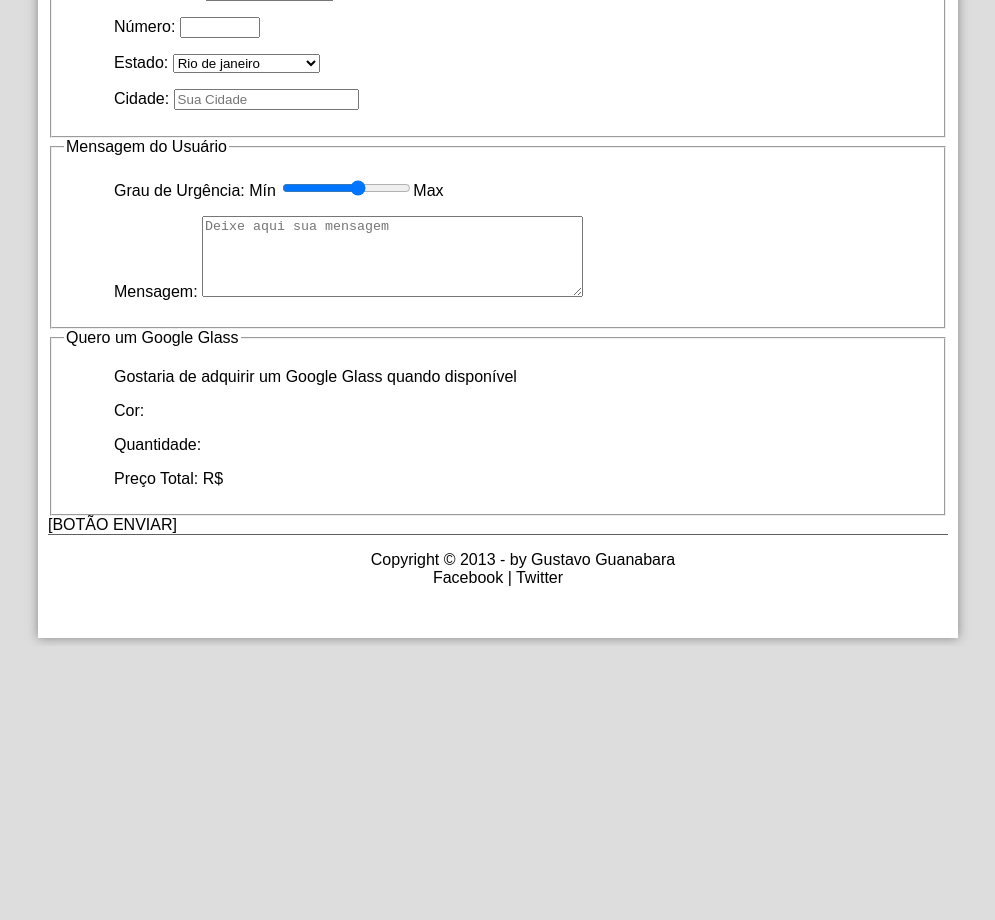
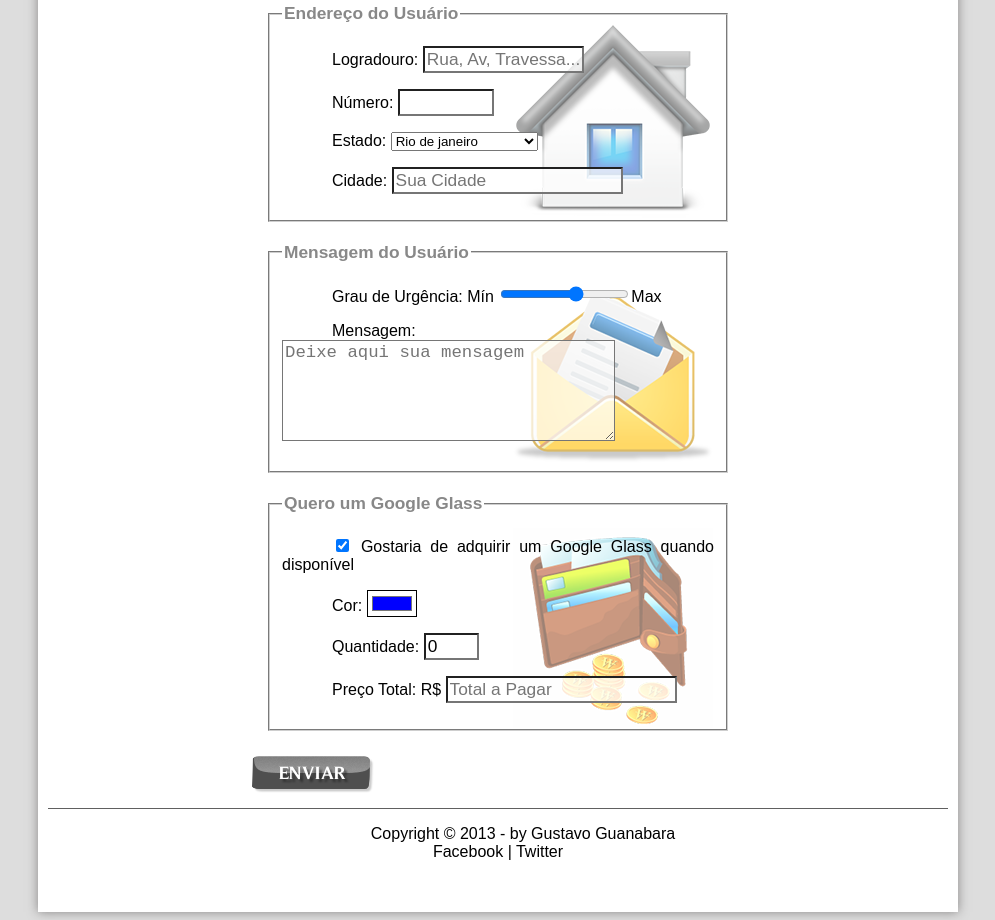
Before and after one commit to NathanaKiw/Site-Googleglass, a plain HTML site: page fale-conosco.html in a window 1280 px wide. Shown: the part 672-1592 px from the top of the page, without its empty margins (142-1137 px from the left). Before the commit the page ends 1318 px from the top, so only its background shows below. Drawn offline with Linux system fonts and the light colour scheme.

Commit message:
JS formulários

```diff
--- a/_css/estilo.css
+++ b/_css/estilo.css
@@ -203,6 +203,13 @@ aside#lateral h2 {
   color: #ffffff;
   padding: 5px;
 }
+video#video-1 {
+  width: 490px;
+  margin-left: 5px;
+}
+video#video-2 {
+  width: 365px;
+}
 footer#rodape {
   clear: both;
   border-top: 1px solid #606060;
--- a/_css/form.css
+++ b/_css/form.css
@@ -0,0 +1,41 @@
+@charset "UTF-8";
+form {
+  width: 500px;
+  margin: auto;
+}
+input,
+textarea {
+  font: sans-serif;
+  font-weight: normal;
+  font-size: 13pt;
+  background-color: rgba(255, 255, 255, 0.7);
+}
+input:hover,
+textarea:hover {
+  background-color: #dddddd;
+}
+legend {
+  color: #888888;
+  font-weight: bold;
+  font-size: 13pt;
+  font-family: sans-serif;
+}
+fieldset {
+  border-color: #cecece;
+  margin: 20px;
+}
+fieldset#sexo {
+  width: 150px;
+}
+fieldset#usuario {
+  background: url(../_imagens/icone-contato.png) no-repeat 95% 95%;
+}
+fieldset#endereco {
+  background: url(../_imagens/icone-endereco.png) no-repeat 95% 95%;
+}
+fieldset#mensagem {
+  background: url(../_imagens/icone-mensagem.png) no-repeat 95% 95%;
+}
+fieldset#pagamento {
+  background: url(../_imagens/icone-pagamento.png) no-repeat 95% 95%;
+}
--- a/fale-conosco.html
+++ b/fale-conosco.html
@@ -7,6 +7,13 @@
     <link rel="stylesheet" href="_css/form.css">
   </head>
   <script language="javascript" src="_javascript/funcoes.js"></script>
+  <script>
+    function calc_total(){
+      var qtd= parseInt(document.getElementById('cQtd').value);
+      tot = qtd * 1500;
+      document.getElementById('cTot').value = tot;
+    }
+  </script>
   <body>
     <div id="interface">
       <header id="cabecalho">
@@ -36,7 +43,7 @@
         <h3 class="direita">Atualizado em 01/Maio/2013</h3>
       </hgroup>
     </header>
-<form method="post" id="fContato" action="mailto:nathana.silva32@gmail.com">
+<form method="post" id="fContato" action="mailto:nathana.silva32@gmail.com" oninput="calc_total();">
   <fieldset id="usuario">
    <legend>Identificação do Usuário</legend>
     <p><label for="cNome">Nome: </label><input type="text" name="tNome" id="cNome" size="20" maxlength="30" placeholder="Nome completo"/> </p>
@@ -77,16 +84,20 @@
     <p><label for="cUrg">Grau de Urgência: </label>Mín
     <input type="range" name="tUrg" id="cUrg" min="0" max="10" step="2">Max
     </p>
-    <p><label for="cMsg">Mensagem: </label><textarea name="tMsg" id="cMsg" cols="45" rows="5" placeholder="Deixe aqui sua mensagem"></textarea></p>
+    <p><label for="cMsg">Mensagem: </label><textarea name="tMsg" id="cMsg" cols="30" rows="5" placeholder="Deixe aqui sua mensagem"></textarea></p>
   </fieldset>
-  <fieldset id="pedido">
+  <fieldset id="pagamento">
     <legend>Quero um Google Glass</legend>
-      <p><label for="cPed">Gostaria de adquirir um Google Glass quando disponível</label></p>
-      <p><label for="cCor">Cor:</label></p>
-      <p><label for="cQtd">Quantidade:</label></p>
-      <p><label for="cTot">Preço Total: R$</label></p>
+      <p> <input type="checkbox" name="tPed" id="cPed" checked>
+        <label for="cPed">Gostaria de adquirir um Google Glass quando disponível</label></p>
+      <p><label for="cCor">Cor:</label>
+      <input type="color" name="tCor" id="cCor" value="#0000ff"></p>
+      <p><label for="cQtd">Quantidade:</label>
+      <input type="number" name="tQtd" id="cQtd" min="0" max="5" value="0"></p>
+      <p><label for="cTot">Preço Total: R$</label>
+      <input type="text" name="tTot" id="cTot" placeholder="Total a Pagar" readonly></p>
   </fieldset>
-[BOTÃO ENVIAR]
+<input type="image" name="tEnviar" src="_imagens/botao-enviar.png">
 </form>
 </article>
 </section>
```
Also changed, not shown: index.html (+2 -2 lines).
